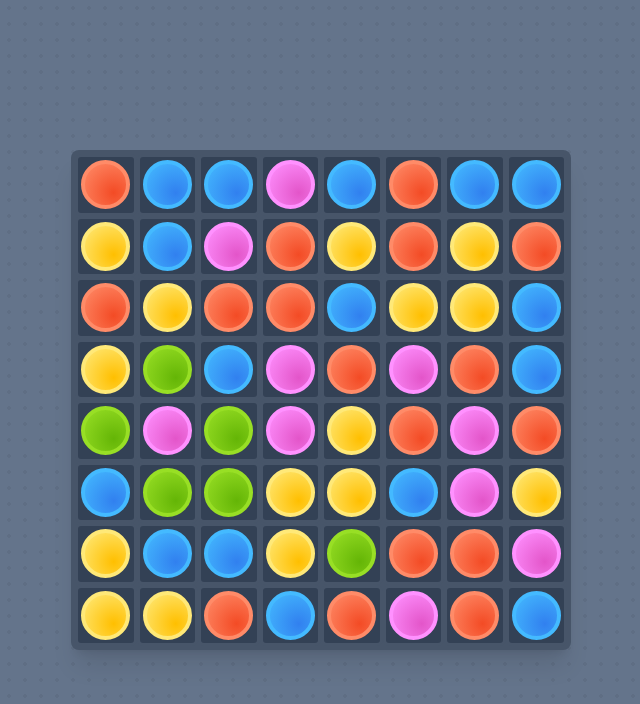
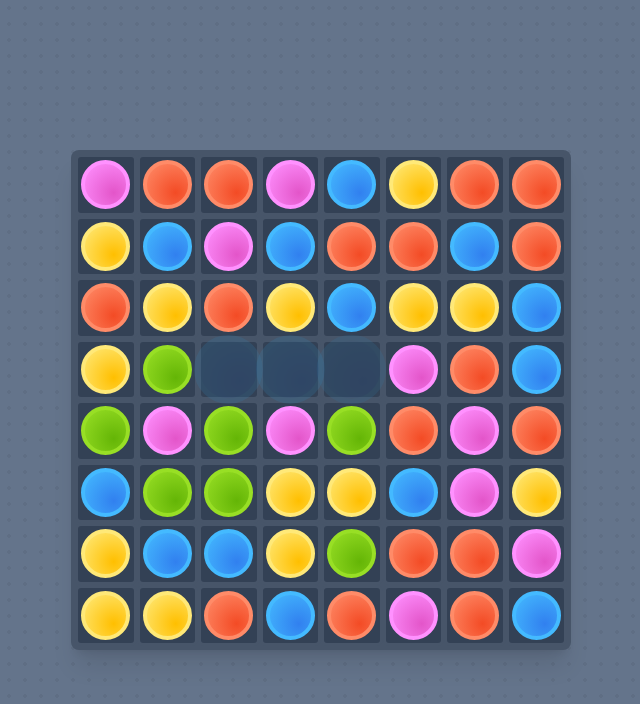
Before and after one commit to gukihuman/gems, a Nuxt app: page / in a window 1280 px wide. Shown: the top 704 px of the page, without its empty margins (319-959 px from the left). Built offline with nearby package versions, Linux system fonts and the light colour scheme.

Commit message:
modify remove animation

```diff
--- a/components/Grid.vue
+++ b/components/Grid.vue
@@ -38,7 +38,7 @@
               'group-hover:brightness-150 group-hover:scale-[1.2]':
                 !activeGemId && !gem.cascading && !gem.removing,
               'scale-[0.85] brightness-150': id === activeGemId,
-              'scale-[0.95] saturate-[0.4]': gem.cascading || gem.removing,
+              'scale-[0.95] saturate-[0.4]': gem.cascading,
             },
           ]"
         ></div>
@@ -52,8 +52,6 @@
 import newId from "~/utils/newId"
 import debounce from "~/utils/debounce"
 const GEMS_COLORS = ["GREEN", "BLUE", "YELLOW", "ORANGE", "PINK"]
-// const GEMS_COLORS = ["GREEN", "BLUE", "YELLOW", "ORANGE"]
-// const GEMS_COLORS = ["GREEN", "BLUE"]
 const GEM_CLASSES = {
   GREEN: "green",
   BLUE: "blue",
@@ -61,8 +59,9 @@
   ORANGE: "orange",
   PINK: "pink",
 }
-const REMOVE_DELAY = 400
-const REMOVE_SCALE = 0.95
+const REMOVE_DELAY = 500
+const REMOVE_FLUCTUATION = 50
+const REMOVE_SCALE = 1.5
 const CLICK_DELAY = 300
 const DELAY_AFTER_RESIZE = 50
 const MAX_DRAG_DISTANCE = 0.7 // cell size ratio
@@ -270,6 +269,7 @@
       velocityY: 0,
       fadeProgress: 1,
       removing: null,
+      removingAnimTime: Infinity,
       cascading: true,
       swapping: false,
       element: null,
@@ -329,8 +329,8 @@
 function removeGem(gemId) {
   if (gemId === activeGemId.value) homeGem(gemId)
   const gem = gemsById.value[gemId]
-  gem.removing = performance.now()
-  gem.element.style.filter = "brightness(1.5)"
+  gem.removing = true
+  gem.removingAnimTime = performance.now() + Math.random() * REMOVE_FLUCTUATION
   setTimeout(() => {
     grid[gem.gridIndex].gemId = null
     delete gemsById.value[gemId]
@@ -339,12 +339,17 @@
 function updateFade() {
   Object.values(gemsById.value).forEach((gem) => {
     if (gem.removing) {
-      const elapsed = performance.now() - gem.removing
+      const now = performance.now()
+      if (now < gem.removingAnimTime) return
+
+      const elapsed = performance.now() - gem.removingAnimTime
       gem.fadeProgress = Math.max(1 - elapsed / REMOVE_DELAY, 0)
-      const scale = 1 - (1 - REMOVE_SCALE) * (1 - gem.fadeProgress)
+      const scale = 1 + (REMOVE_SCALE - 1) * (1 - gem.fadeProgress)
+      const brightness = 1.5 - 1 * (1 - gem.fadeProgress)
       if (gem.element) {
         gem.element.style.opacity = gem.fadeProgress
         gem.element.style.transform = `scale(${scale})`
+        gem.element.style.filter = `brightness(${brightness})`
       }
     }
   })
```
